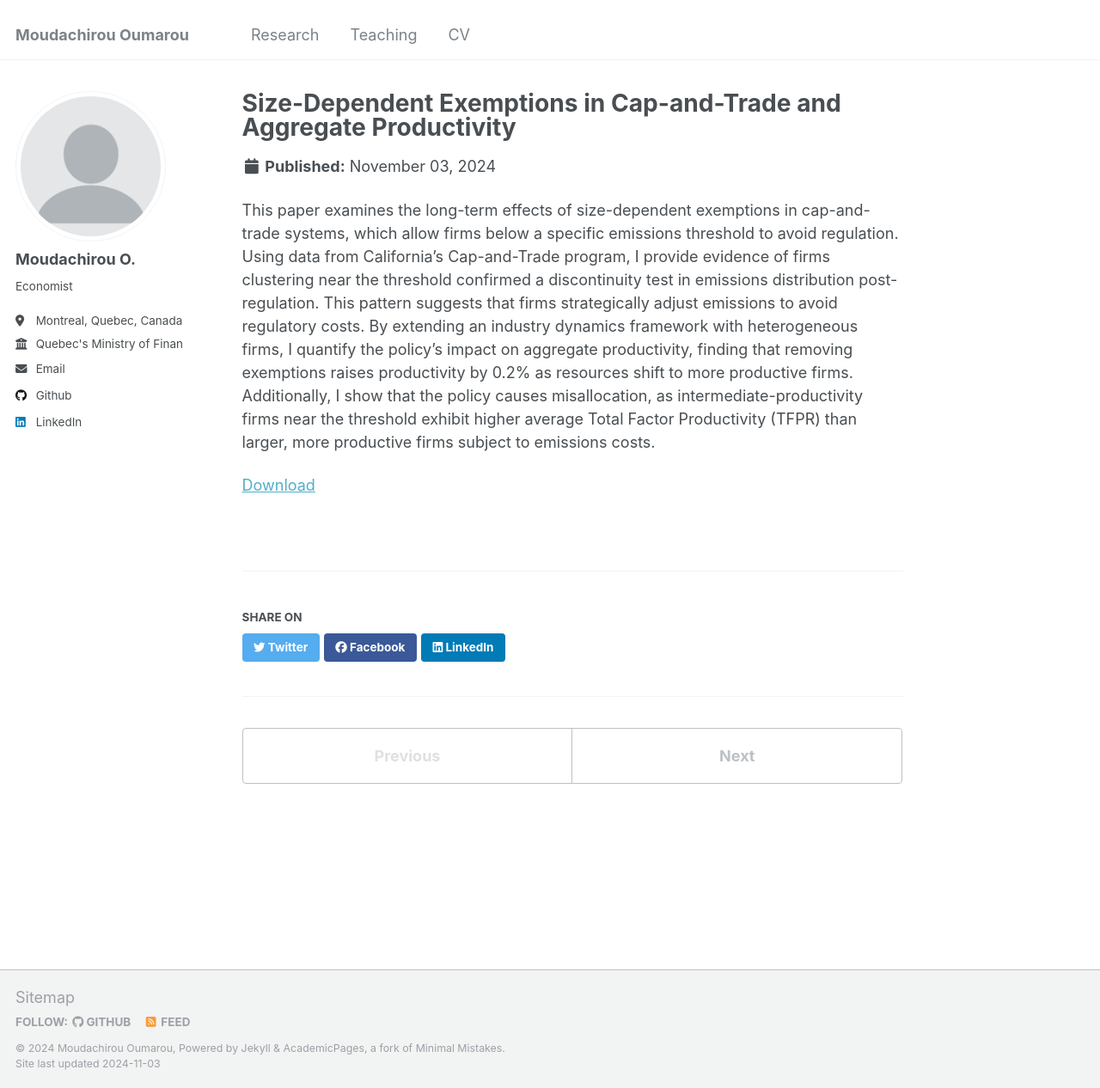
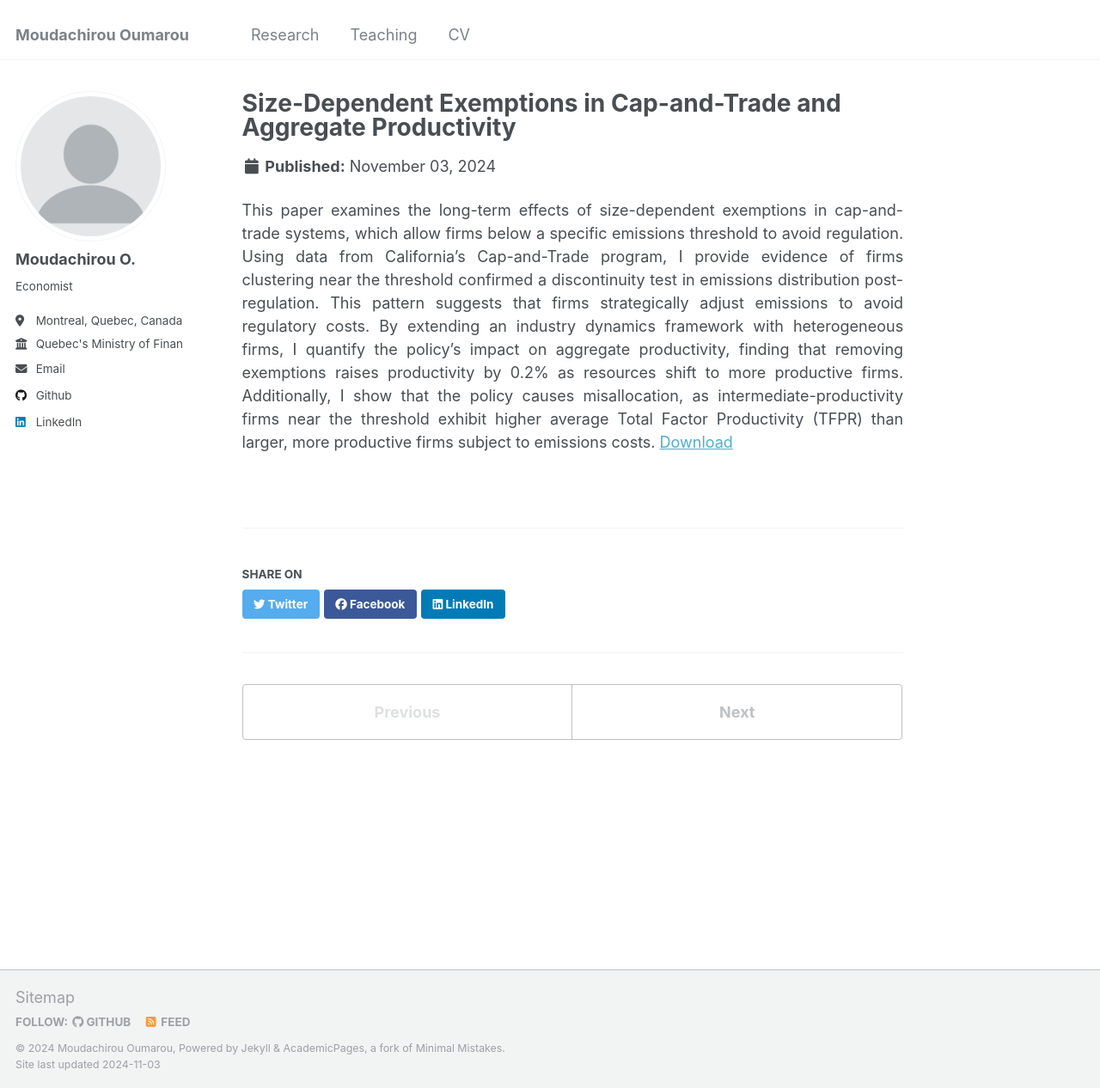
Before and after one commit to oumaroumoudachirou/oumaroumoudachirou.github.io, a Jekyll site: the page built from _portfolio/portfolio-1.md, in a window 1280 px wide and 1266 px high. Shown: the whole window at 86% size. Built offline with Jekyll 4.4.1, drawn with Linux system fonts in a browser that asks for light colours.

Commit message:
Update portfolio-1.md

```diff
--- a/_portfolio/portfolio-1.md
+++ b/_portfolio/portfolio-1.md
@@ -4,7 +4,7 @@ excerpt: "Evidence of bunching in the distribution of emission <br/> <img src='/
 collection: portfolio
 ---
 
-This paper examines the long-term effects of size-dependent exemptions in cap-and-trade systems, which allow firms below a specific emissions threshold to avoid regulation. Using data from California’s Cap-and-Trade program, I provide evidence of firms clustering near the threshold confirmed a discontinuity test in emissions distribution post-regulation. This pattern suggests that firms strategically adjust emissions to avoid regulatory costs. By extending an industry dynamics framework with heterogeneous firms, I quantify the policy’s impact on aggregate productivity, finding that removing exemptions raises productivity by 0.2% as resources shift to more productive firms. Additionally, I show that the policy causes misallocation, as intermediate-productivity firms near the threshold exhibit higher average Total Factor Productivity (TFPR) than larger, more productive firms subject to emissions costs.
+<p align="justify"> This paper examines the long-term effects of size-dependent exemptions in cap-and-trade systems, which allow firms below a specific emissions threshold to avoid regulation. Using data from California’s Cap-and-Trade program, I provide evidence of firms clustering near the threshold confirmed a discontinuity test in emissions distribution post-regulation. This pattern suggests that firms strategically adjust emissions to avoid regulatory costs. By extending an industry dynamics framework with heterogeneous firms, I quantify the policy’s impact on aggregate productivity, finding that removing exemptions raises productivity by 0.2% as resources shift to more productive firms. Additionally, I show that the policy causes misallocation, as intermediate-productivity firms near the threshold exhibit higher average Total Factor Productivity (TFPR) than larger, more productive firms subject to emissions costs.
 
 
  <a href= "/files/JMP_Mouda.pdf"> Download </a>
```
